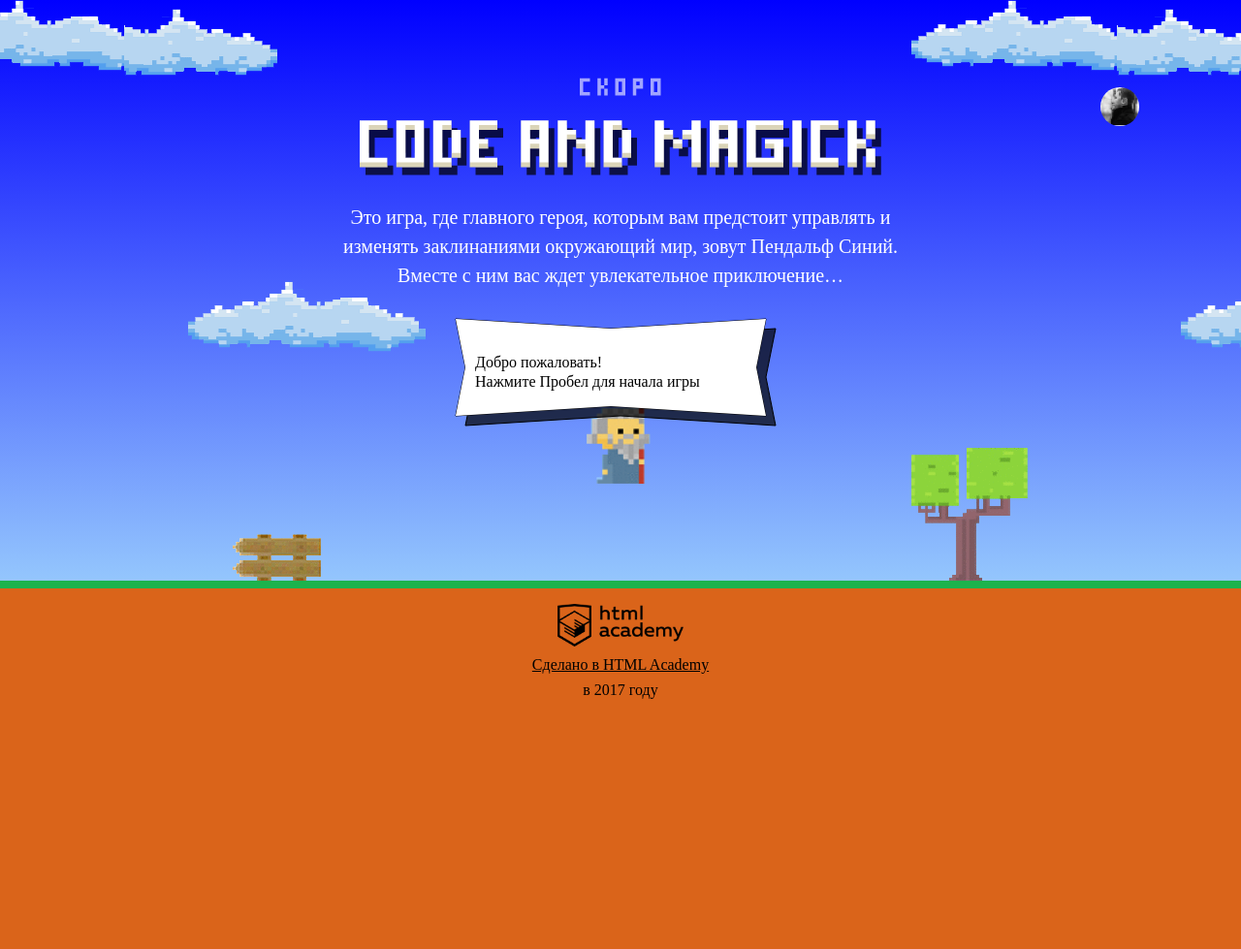
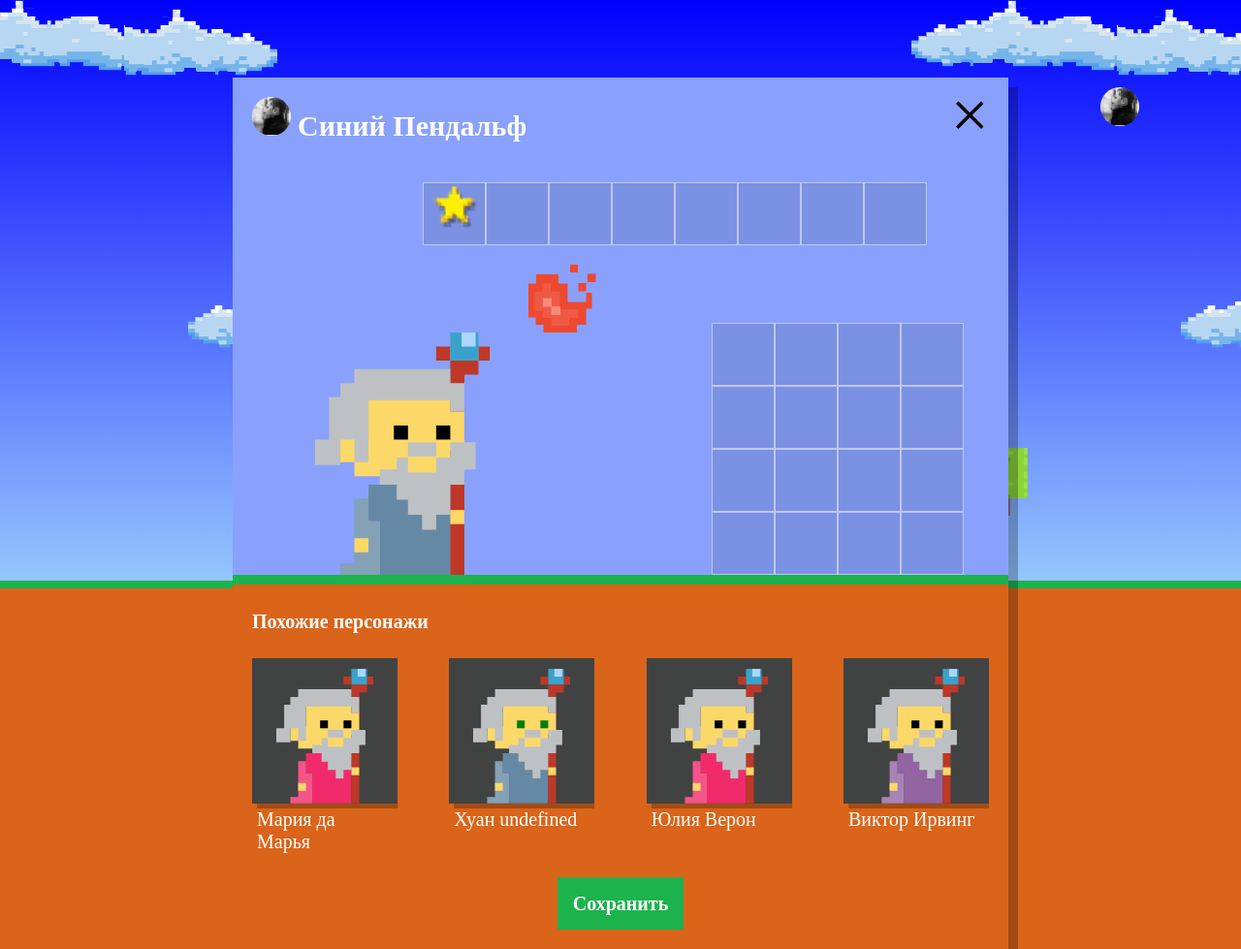
Before and after one commit to StrokovSt/449387-code-and-magick-19, a website: page index.html in a window 1280 px wide. Shown: the whole page at 97% size. Before the commit the page ends 800 px from the top, so only its background shows below. Drawn offline with Linux system fonts and the light colour scheme; a web font is replaced by a local one.

Commit message:
Задание №3. Работа с DOM

```diff
--- a/index.html
+++ b/index.html
@@ -200,6 +200,7 @@
 </script>
 
 <script src="js/stat.js"></script>
+<script src="js/setup.js"></script>
 <script src="js/game.js"></script>
 
 </body>
--- /dev/null
+++ b/js/setup.js
@@ -0,0 +1,75 @@
+'use strict';
+
+// Переменные
+
+var userDialog = document.querySelector('.setup');
+userDialog.classList.remove('hidden');
+
+var usersList = document.querySelector('.setup-similar');
+usersList.classList.remove('hidden');
+
+var similarListElement = document.querySelector('.setup-similar-list');
+var similarWizardTemplate = document.querySelector('#similar-wizard-template').content.querySelector('.setup-similar-item');
+
+var wizardNames = ['Иван', 'Хуан', 'Себастьян', 'Мария', 'Кристоф', 'Виктор', 'Юлия', 'Люпита', 'Вашингтон'];
+var lastNames = ['да Марья', 'Верон', 'Мирабелла', 'Вальц', 'Онопко', 'Топольницкая', 'Нионго', 'Ирвинг'];
+var coatColor = ['rgb(101, 137, 164)', 'rgb(241, 43, 107)', 'rgb(146, 100, 161)', 'rgb(56, 159, 117)', 'rgb(215, 210, 55)', 'rgb(0, 0, 0)'];
+var eyesColor = ['black', 'red', 'blue', 'yellow', 'green'];
+
+var wizardsList = [];
+
+//  Функции
+
+//  Функция генерации случайного числа
+
+var getRandomNumber = function (min, max) {
+  return Math.floor(Math.random() * (max - min) + min);
+};
+
+// Функция создания массива случайных неповторяющихся чисел
+
+var getRandomNumbersArray = function (min, max) {
+  var randomNumberArray = [];
+  while (randomNumberArray.length < wizardNames.length) {
+    var randomNumber = getRandomNumber(min, max);
+    if (randomNumberArray.indexOf(randomNumber) === -1) {
+      randomNumberArray.push(randomNumber);
+    }
+  }
+  return randomNumberArray;
+};
+
+// Функция создания массива случайных магов
+
+var constractWizardsList = function (names, surname, coat, eyes) {
+  var randomNamesArray = getRandomNumbersArray(0, wizardNames.length);
+  var randomLasetNamesArray = getRandomNumbersArray(0, wizardNames.length);
+  for (var i = 0; i < names.length; i++) {
+    var wizard = {};
+    wizardsList.push(wizard);
+    wizardsList[i]['name'] = names[randomNamesArray[i]] + ' ' + surname[randomLasetNamesArray[i]];
+    wizardsList[i]['coatColor'] = coat[getRandomNumber(0, coat.length)];
+    wizardsList[i]['eyesColor'] = eyes[getRandomNumber(0, eyes.length)];
+  }
+};
+
+// Функция создания DOM-элемента
+
+var renderWizard = function (wizard) {
+  var wizardElement = similarWizardTemplate.cloneNode(true);
+  wizardElement.querySelector('.setup-similar-label').textContent = wizard.name;
+  wizardElement.querySelector('.wizard-coat').style.fill = wizard.coatColor;
+  wizardElement.querySelector('.wizard-eyes').style.fill = wizard.eyesColor;
+  return wizardElement;
+};
+
+// Функция заполнения блока DOM-элементами
+
+var documentFill = function (block) {
+  constractWizardsList(wizardNames, lastNames, coatColor, eyesColor);
+  for (var i = 0; i < 4; i++) {
+    block.appendChild(renderWizard(wizardsList[i]));
+  }
+};
+
+documentFill(similarListElement);
```
